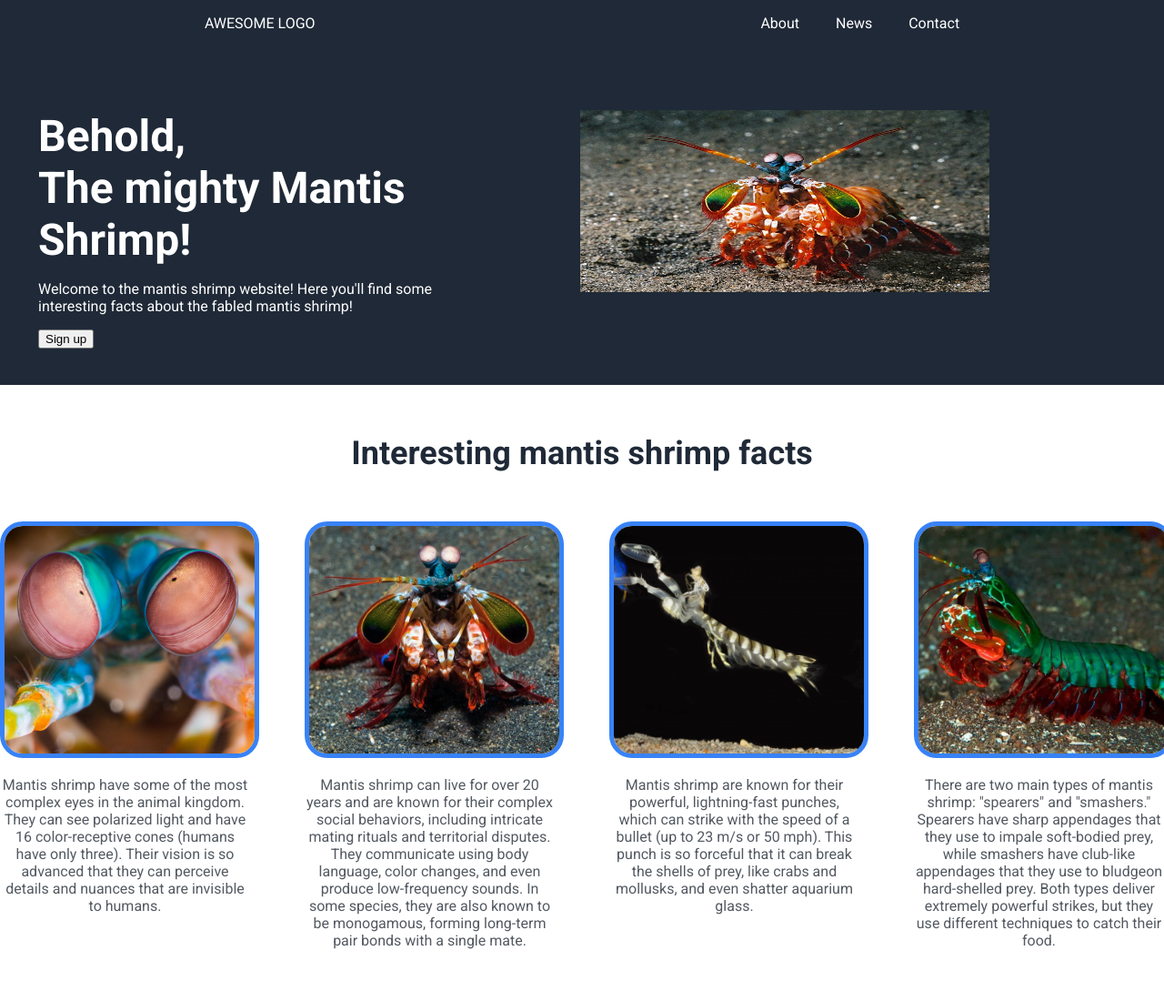
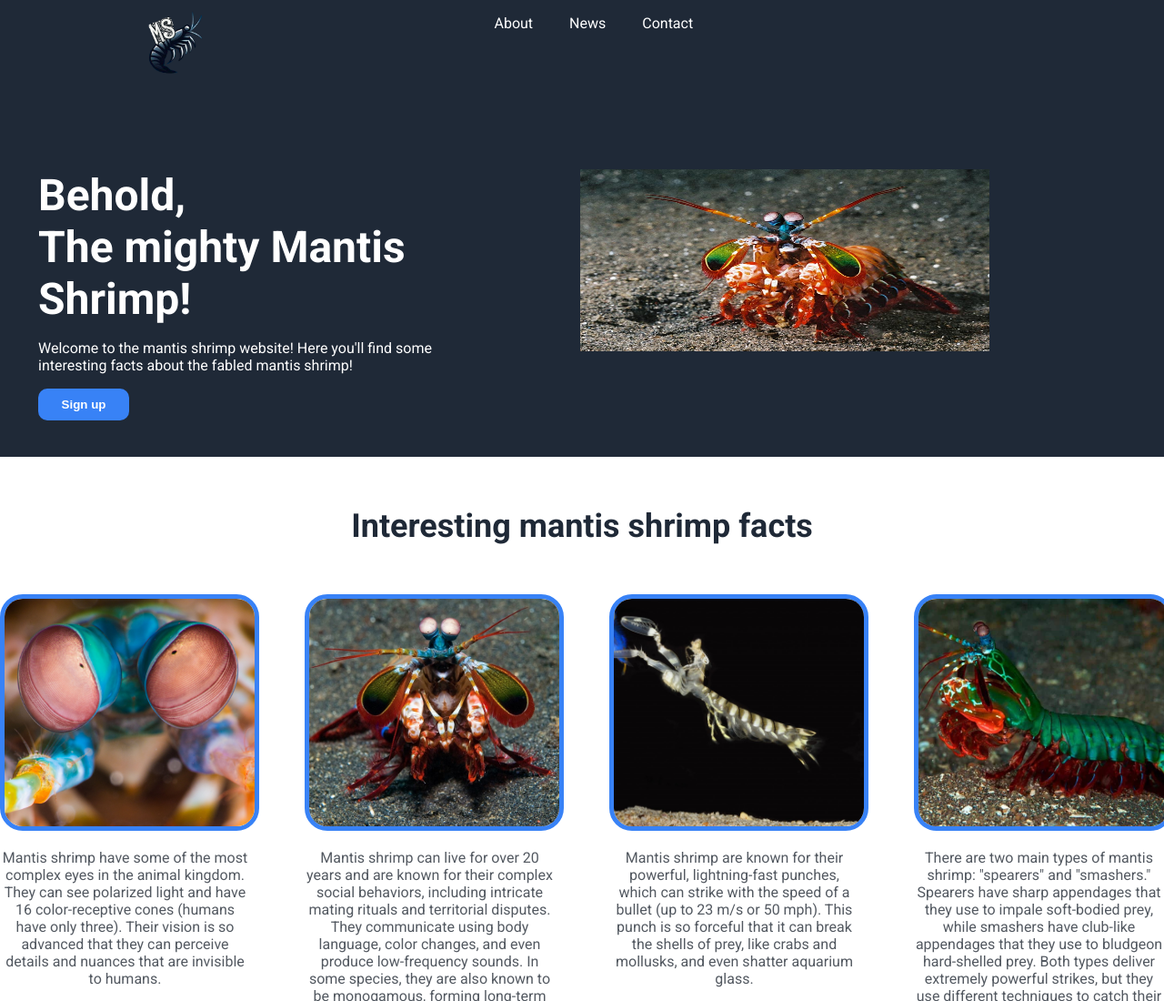
Before and after one commit to TyGuy98/LandingPage, a plain HTML site: page index.html in a window 1280 px wide. Shown: the top 1100 px of the page at 91% size. Drawn offline with Linux system fonts and the light colour scheme.

Commit message:
Add minor details to the top content
Have added logo and changed the button style to the top content container.

```diff
--- a/index.html
+++ b/index.html
@@ -13,7 +13,7 @@
         <div class="header">
 
             <div class="logo">
-                AWESOME LOGO
+                <img src="./images/shrimL.png" alt="Mantis shrimp logo">
             </div>
 
             <div class="header-links">
--- a/style.css
+++ b/style.css
@@ -24,13 +24,25 @@ body {
 .header {
     display:flex;
     justify-content: space-around;
-    align-items: center;
+    align-items: flex-start;
 }
+
+.logo img {
+    width: 150px;   /* Explicitly set the width */
+    height: auto;   /* Maintain the aspect ratio */
+    max-width: 100%; /* Ensure it doesn’t exceed its container */
+    transition: all .2s ease-in-out;
+}
+
+.logo:hover  {
+    transform: scale(1.1);
+  }
+
 
 .header-links {
     display: flex;
     margin: 0;
-    padding: 0;
+    padding-right: 400px;
 }
 
 a {
@@ -54,6 +66,16 @@ a {
 .title {
     font-size: 48px;
     font-weight: 900;
+ }
+
+ .button button {
+    background-color: #3882F6;
+    color: white;
+    width: 100px;
+    height: 35px;
+    border-radius: 10px;
+    font-weight: 900;
+    border: none;     /* Remove the default border */
  }
 
 
```
Also changed, not shown: images/shrimL.png (added).
